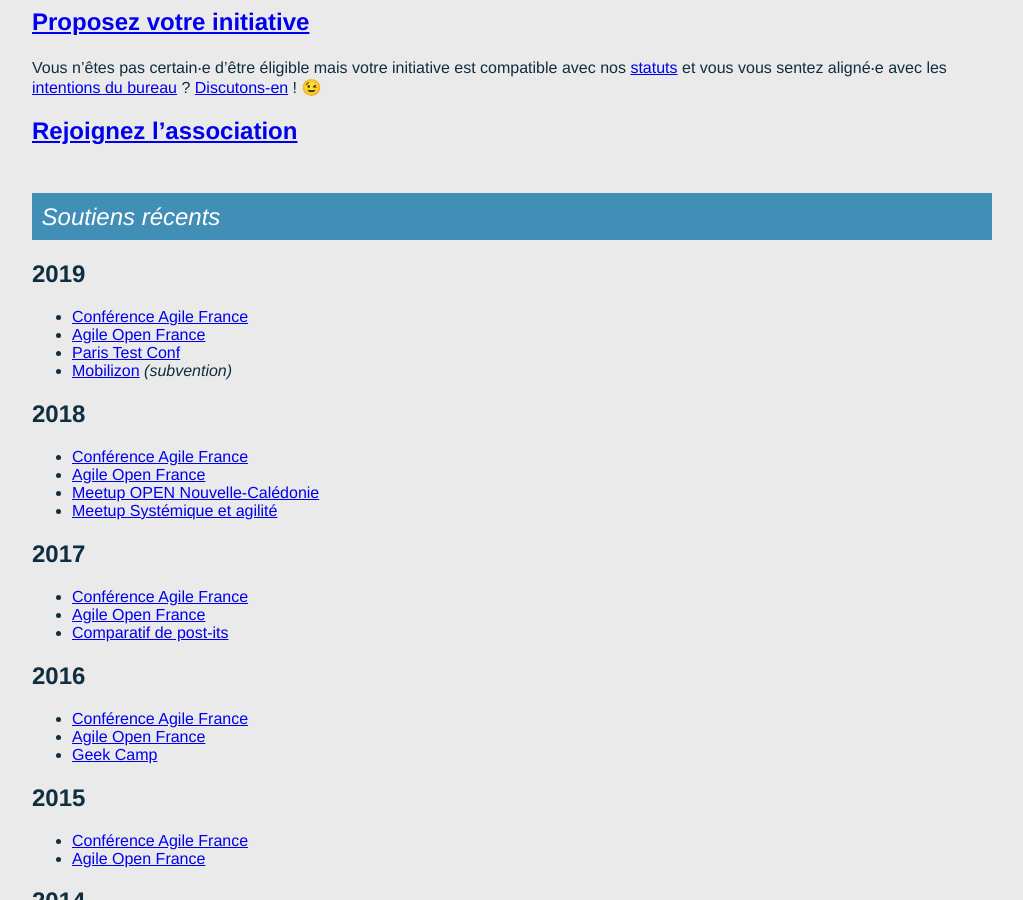
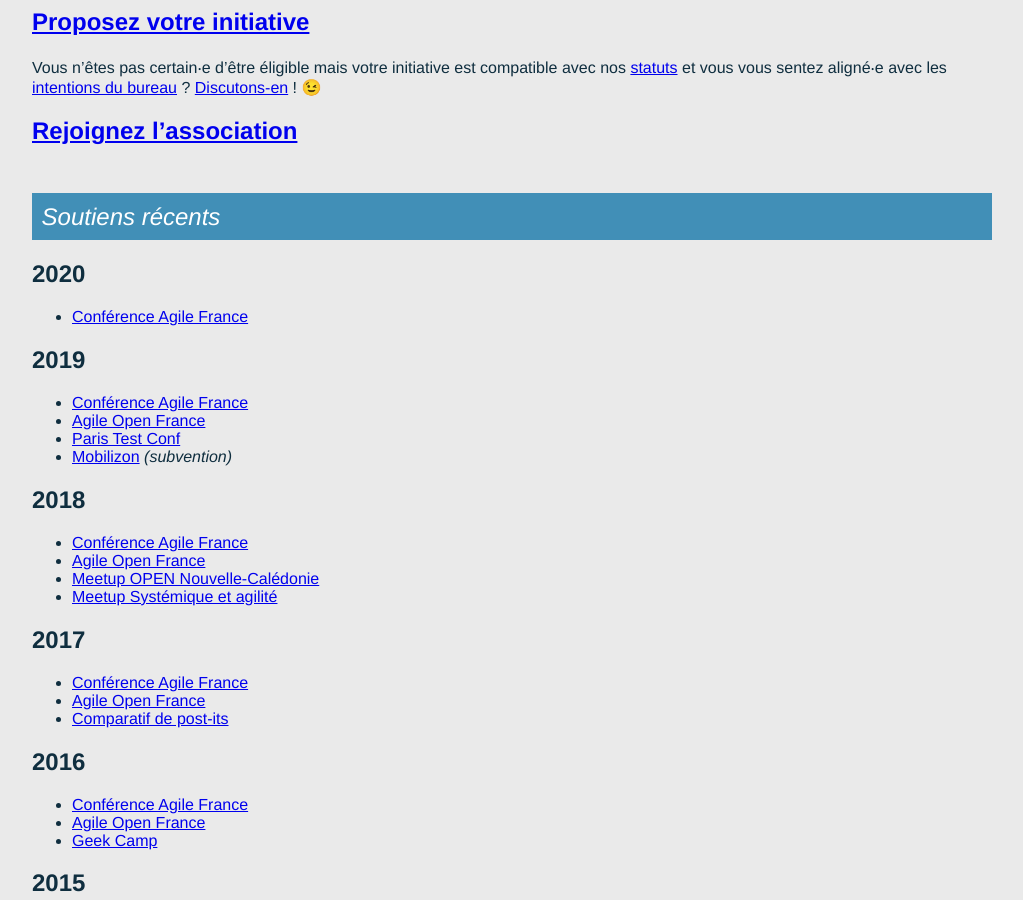
Before and after one commit to AgileFrance/AgileFrance.github.io, a Jekyll site: the page built from _pages/index.md, in a window 1280 px wide and 900 px high, scrolled down 953 px. Shown: the whole window, without its empty margins (128-1151 px from the left). Built offline with Jekyll 4.4.1, drawn with Linux system fonts in a browser that asks for light colours; our own code applies the rules of GitHub Pages for plain Markdown files.

Commit message:
Ajoute la Conférence aux soutiens 2020

```diff
--- a/_pages/index.md
+++ b/_pages/index.md
@@ -35,6 +35,10 @@
 
 
 # Soutiens récents
+
+## 2020
+
+- [Conférence Agile France](https://2020.conf.agile-france.org)
 
 ## 2019
 
```
